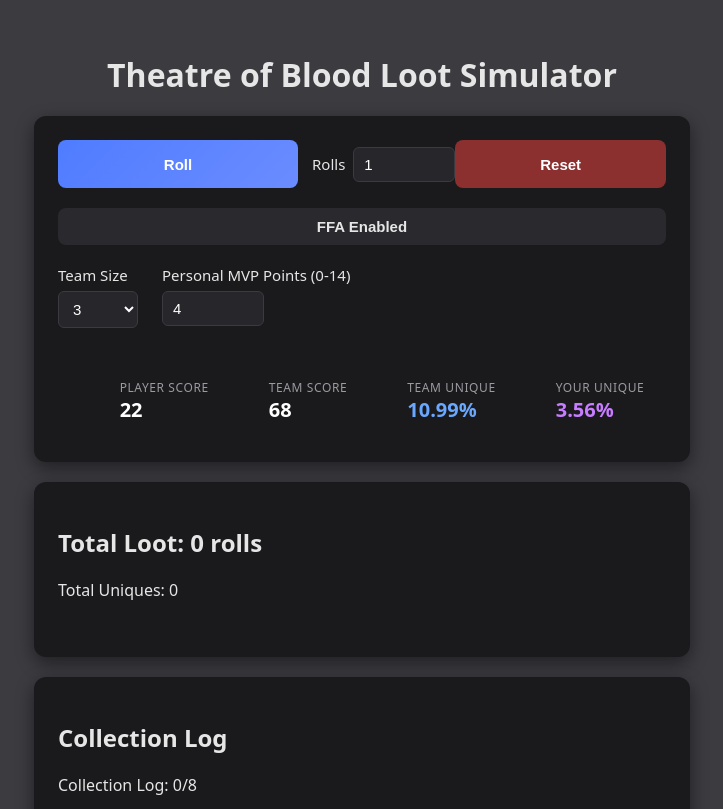
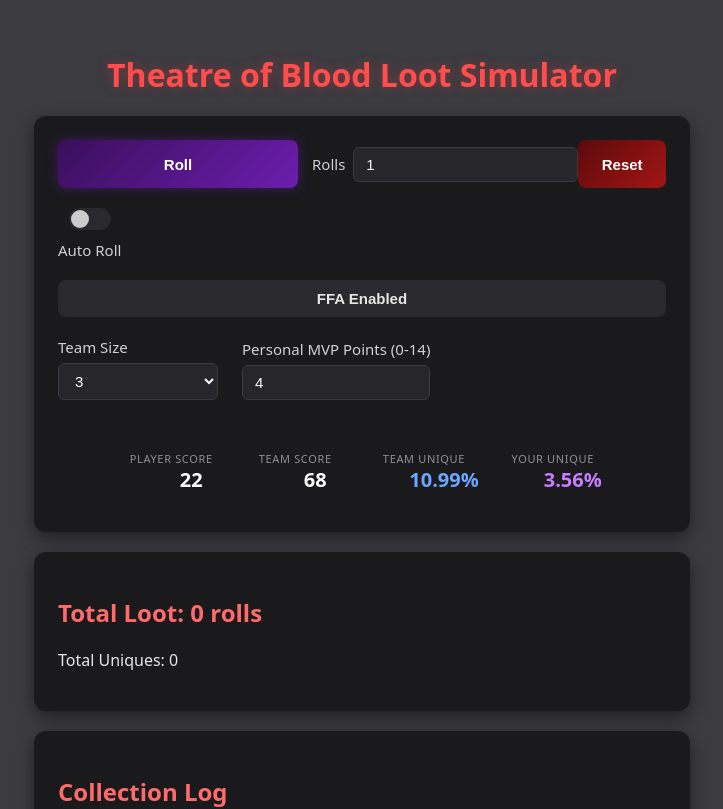
Before and after one commit to OsrsCodeWords/osrs-tob-loot-simulator, a Vue app: page / in a window 1280 px wide. Shown: the top 809 px of the page, without its empty margins (278-1001 px from the left). Built offline with nearby package versions, Linux system fonts and the light colour scheme.

Commit message:
Adding auto roll and styling/UI improvements

```diff
--- a/src/App.vue
+++ b/src/App.vue
@@ -1,5 +1,5 @@
 <script setup lang="ts">
-import { ref, computed } from 'vue';
+import { ref, computed, type Ref } from 'vue';
 import { normalLoot, type Loot } from './normalLoot';
 import { uniqueLoot } from './uniqueLoot';
 
@@ -9,12 +9,13 @@
 
 const TEAM_UNIQUE_CHANCE = 0.1099;
 const MAX_HISTORY = 50;
+
 const PET_ITEM: Loot = {
   id: 999,
   name: 'Lil’ Zik',
   img: '/osrs-tob-loot-simulator/items/lil_zik.png',
   unique: true,
-  weight: 0, // not used
+  weight: 0,
 };
 
 /* -----------------------------
@@ -29,6 +30,11 @@
 const rollAmount = ref(1);
 const rollCount = ref(0);
 
+const autoRollEnabled = ref(false);
+const autoRollStopMode = ref<'any' | 'new' | 'chosen'>('any');
+const selectedUniqueId = ref<number | null>(106);
+const autoRollIntervalId: Ref<number | null> = ref(null);
+
 const ffaEnabled = ref(true);
 const teamSize = ref(3);
 const mvpPoints = ref(4);
@@ -40,6 +46,7 @@
    Computed Values
 ----------------------------- */
 
+const isAutoRolling = computed(() => autoRollIntervalId.value !== null);
 const playerScore = computed(() => 18 + mvpPoints.value);
 const teamScore = computed(() => 14 + teamSize.value * 18);
 
@@ -54,10 +61,7 @@
 
 const totalLoot = computed(() =>
   Object.entries(obtainedCounts.value)
-    .map(([id, count]) => ({
-      id: Number(id),
-      count,
-    }))
+    .map(([id, count]) => ({ id: Number(id), count }))
     .sort((a, b) => b.id - a.id),
 );
 
@@ -79,7 +83,6 @@
 
 function buildWeightTable(table: Loot[]): WeightedEntry[] {
   let cumulative = 0;
-
   return table.map((item) => {
     cumulative += item.weight;
     return { item, cumulative };
@@ -94,14 +97,10 @@
 
 function weightedRollFast(table: WeightedEntry[], totalWeight: number): Loot {
   const roll = Math.random() * totalWeight;
-
   for (const entry of table) {
-    if (roll <= entry.cumulative) {
-      return entry.item;
-    }
+    if (roll <= entry.cumulative) return entry.item;
   }
-
-  return table[0].item;
+  return table[0]!.item;
 }
 
 /* -----------------------------
@@ -111,7 +110,6 @@
 function rollQuantity(item: Loot): number {
   const min = item.minQty ?? 1;
   const max = item.maxQty ?? min;
-
   return Math.floor(Math.random() * (max - min + 1)) + min;
 }
 
@@ -119,9 +117,7 @@
   if (!uniqueDropKc.value.has(itemId)) {
     uniqueDropKc.value.set(itemId, []);
   }
-
   uniqueDropKc.value.get(itemId)!.push(kc);
-  totalUniques.value += 1;
 }
 
 function hasKc(itemId: number) {
@@ -132,18 +128,12 @@
 }
 
 function formatKcList(list: number[]): string {
-  if (list.length <= 15) {
-    return list.join(', ');
-  }
-
-  const start = list.slice(0, 3);
-  const end = list.slice(-5);
-
-  return [...start, '...', ...end].join(', ');
+  if (list.length <= 15) return list.join(', ');
+  return [...list.slice(0, 3), '...', ...list.slice(-5)].join(', ');
 }
 
 /* -----------------------------
-   Purple Logic
+   Roll Logic
 ----------------------------- */
 
 function rollPurple(playerShare: number): boolean {
@@ -153,7 +143,6 @@
     }
     return false;
   }
-
   return Math.random() < computedUniqueChance.value;
 }
 
@@ -162,10 +151,17 @@
 }
 
 /* -----------------------------
-   Public Actions
+   Core Roll Function
 ----------------------------- */
 
-function roll() {
+type RollResult = {
+  uniqueDropped: boolean;
+  uniqueId?: number;
+  isNew?: boolean;
+  petDropped: boolean;
+};
+
+function roll(): RollResult {
   purpleActive.value = false;
 
   const counts = { ...obtainedCounts.value };
@@ -173,29 +169,45 @@
 
   const playerShare = playerScore.value / teamScore.value;
 
+  let result: RollResult = {
+    uniqueDropped: false,
+    petDropped: false,
+    isNew: false,
+  };
+
   for (let i = 0; i < rollAmount.value; i++) {
-    const kc = rollCount.value;
+    const kc = rollCount.value + 1;
+    let petDropped = false;
 
+    /* ---- Pet roll ---- */
     if (rollPet()) {
-      console.log('rolled pet');
-
       petDropKc.value.push(kc);
-
       counts[PET_ITEM.id] = (counts[PET_ITEM.id] || 0) + 1;
       history.unshift(PET_ITEM.id);
+
+      result.petDropped = true;
     }
 
+    /* ---- Unique roll ---- */
     if (rollPurple(playerShare)) {
       const item = weightedRollFast(uniqueWeightTable, uniqueTotalWeight);
       const qty = rollQuantity(item);
+
+      const isNew = !uniqueDropKc.value.has(item.id);
 
       counts[item.id] = (counts[item.id] || 0) + qty;
       history.unshift(item.id);
 
       recordUniqueDrop(item.id, kc);
+      totalUniques.value += 1;
 
       purpleActive.value = true;
+
+      result.uniqueDropped = true;
+      result.uniqueId = item.id;
+      result.isNew = isNew;
     } else {
+      /* ---- Normal rolls ---- */
       for (let j = 0; j < 3; j++) {
         const item = weightedRollFast(normalWeightTable, normalTotalWeight);
         const qty = rollQuantity(item);
@@ -210,9 +222,68 @@
 
   rollHistory.value = [...history, ...rollHistory.value].slice(0, MAX_HISTORY);
   obtainedCounts.value = counts;
+
+  if (autoRollEnabled.value && !autoRollIntervalId.value) {
+    startAutoRoll();
+  }
+
+  return result;
 }
 
+/* -----------------------------
+   Auto Roll Logic
+----------------------------- */
+
+function shouldStopAutoRoll(result: RollResult): boolean {
+  if (!autoRollStopMode.value || (!result.uniqueDropped && !result.petDropped)) {
+    return false;
+  }
+
+  switch (autoRollStopMode.value) {
+    case 'any':
+      return true;
+
+    case 'new':
+      return !!result.isNew;
+
+    case 'chosen':
+      if (selectedUniqueId.value === PET_ITEM.id) {
+        return result.petDropped;
+      }
+
+      return result.uniqueId === selectedUniqueId.value;
+
+    default:
+      return false;
+  }
+}
+
+function startAutoRoll() {
+  if (autoRollIntervalId.value) return;
+
+  autoRollIntervalId.value = setInterval(() => {
+    const result = roll();
+    if (shouldStopAutoRoll(result)) {
+      stopAutoRoll();
+    }
+  }, 50);
+}
+
+function stopAutoRoll() {
+  if (autoRollIntervalId.value) {
+    clearInterval(autoRollIntervalId.value);
+    autoRollIntervalId.value = null;
+  }
+}
+
+/* -----------------------------
+   Reset
+----------------------------- */
+
 function reset() {
+  stopAutoRoll();
+  autoRollEnabled.value = false;
+
   obtainedCounts.value = {};
   rollHistory.value = [];
   uniqueDropKc.value.clear();
@@ -220,6 +291,8 @@
   rollCount.value = 0;
   purpleActive.value = false;
   totalUniques.value = 0;
+  selectedUniqueId.value = 106;
+  autoRollStopMode.value = 'any';
 }
 </script>
 
@@ -232,16 +305,45 @@
     <section class="panel controls">
       <header class="top-controls">
         <div class="roll-group">
-          <button class="primary" @click="roll">Roll</button>
+          <button class="primary" @click="roll" :disabled="isAutoRolling && !autoRollEnabled">
+            {{ isAutoRolling ? 'Rolling...' : 'Roll' }}
+          </button>
 
-          <label class="inline-input">
+          <button v-if="isAutoRolling" class="danger" @click="stopAutoRoll">Stop</button>
+
+          <label v-if="!autoRollEnabled" class="inline-input">
             Rolls
-            <input type="number" v-model.number="rollAmount" min="1" />
+            <input type="number" v-model.number="rollAmount" :disabled="isAutoRolling" min="1" />
           </label>
         </div>
 
         <button class="danger" @click="reset">Reset</button>
       </header>
+
+      <div class="auto-roll-options">
+        <label class="toggle-switch">
+          <input type="checkbox" v-model="autoRollEnabled" />
+          <span class="slider"></span>
+          <span class="toggle-label">Auto Roll</span>
+        </label>
+        <div v-if="autoRollEnabled" class="stop-on-options">
+          <label>Stop On</label>
+          <select v-model="autoRollStopMode">
+            <option value="any">Any Unique</option>
+            <option value="new">New Unique</option>
+            <option value="chosen">Chosen Unique</option>
+          </select>
+          <div v-if="autoRollEnabled && autoRollStopMode === 'chosen'" class="stop-on-options">
+            <label> Target Unique </label>
+            <select v-model.number="selectedUniqueId">
+              <option v-for="item in uniqueLoot" :key="item.id" :value="item.id">
+                {{ item.name }}
+              </option>
+              <option :value="PET_ITEM.id">{{ PET_ITEM.name }}</option>
+            </select>
+          </div>
+        </div>
+      </div>
 
       <button class="toggle" @click="ffaEnabled = !ffaEnabled">
         {{ ffaEnabled ? 'FFA Enabled' : 'FFA Disabled' }}
@@ -250,7 +352,7 @@
       <section class="settings">
         <label>
           Team Size
-          <select v-model.number="teamSize">
+          <select v-model.number="teamSize" :disabled="isAutoRolling">
             <option value="1">1</option>
             <option value="2">2</option>
             <option value="3">3</option>
@@ -291,7 +393,7 @@
     <section class="panel">
       <header>
         <h2>Total Loot: {{ rollCount }} rolls</h2>
-        <span>Total Uniques: {{ totalUniques }}</span>
+        <p>Total Uniques: {{ totalUniques }}</p>
       </header>
 
       <ul class="loot-grid">
@@ -351,6 +453,8 @@
   margin: 0;
 }
 
+/* ---------- Base ---------- */
+
 .main {
   background: radial-gradient(circle at center, #3b3b40 0%, #3b3b40 70%);
   color: #e6e6e6;
@@ -367,55 +471,19 @@
   background: radial-gradient(circle at center, #3b3b40 0%, #6c1dad 70%);
 }
 
+/* ---------- Headings ---------- */
+
 h1 {
   margin-bottom: 20px;
+  color: #ff4d4d;
+  text-shadow: 0 0 12px rgba(255, 60, 60, 0.35);
 }
 
-.buttons button {
-  margin-right: 8px;
+h2 {
+  color: #ff6a6a;
 }
 
-.loot-grid {
-  display: grid;
-  grid-template-columns: repeat(auto-fill, 46px);
-  gap: 1.5rem;
-  align-items: end;
-}
-
-.items-grid {
-  display: grid;
-  grid-template-columns: repeat(auto-fill, 46px);
-  gap: 1.5rem;
-  align-items: end;
-}
-
-.item {
-  position: relative;
-  width: 46px;
-  height: 46px;
-}
-
-img {
-  width: 100%;
-  height: 100%;
-  object-fit: contain;
-  image-rendering: pixelated;
-}
-
-.greyed {
-  filter: grayscale(100%);
-  opacity: 0.35;
-}
-
-.count {
-  position: absolute;
-  bottom: -4px;
-  right: -4px;
-  background: black;
-  padding: 2px 4px;
-  font-size: 12px;
-  border-radius: 4px;
-}
+/* ---------- Panels ---------- */
 
 .panel {
   background: #1a1a1d;
@@ -450,7 +518,26 @@
   display: flex;
   gap: 24px;
   flex-wrap: wrap;
+  align-items: flex-end;
 }
+
+/* ---------- Auto Roll ---------- */
+
+.auto-roll-options {
+  display: flex;
+  flex-wrap: wrap;
+  gap: 1.5rem;
+  align-items: center;
+}
+
+.stop-on-options {
+  display: flex;
+  align-items: center;
+  gap: 0.75rem;
+  flex-wrap: wrap;
+}
+
+/* ---------- Forms ---------- */
 
 label {
   display: flex;
@@ -458,6 +545,7 @@
   gap: 6px;
   font-size: 15px;
   font-weight: 500;
+  color: #d0d0d5;
 }
 
 .inline-input {
@@ -467,24 +555,34 @@
   height: 3rem;
 }
 
-/* ---------- Inputs ---------- */
-
 input,
 select {
   background: #26262b;
   border: 1px solid #3a3a40;
   color: white;
-  padding: 8px 10px;
+  padding: 8px 12px;
   border-radius: 6px;
   font-size: 15px;
-  width: 80px;
+  min-width: 100px;
+}
+
+select {
+  min-width: 160px;
+  max-width: 220px;
+  text-overflow: ellipsis;
 }
 
 input:focus,
 select:focus {
   outline: none;
-  border-color: #6b8cff;
-  box-shadow: 0 0 0 2px rgba(107, 140, 255, 0.25);
+  border-color: #ff4d4d;
+  box-shadow: 0 0 0 2px rgba(255, 60, 60, 0.25);
+}
+
+input:disabled,
+select:disabled {
+  opacity: 0.5;
+  cursor: not-allowed;
 }
 
 /* ---------- Buttons ---------- */
@@ -499,18 +597,36 @@
   transition: all 0.15s ease;
 }
 
+button:disabled {
+  opacity: 0.6;
+  cursor: not-allowed;
+}
+
 button.primary {
-  background: linear-gradient(135deg, #4f7cff, #6b8cff);
+  background: linear-gradient(135deg, #3a0f5c, #6c1dad);
+  color: white;
+  width: 15rem;
+  height: 3rem;
+  box-shadow: 0 0 12px rgba(108, 29, 173, 0.45);
+}
+
+button.primary:hover:not(:disabled) {
+  transform: translateY(-1px);
+  box-shadow: 0 4px 16px rgba(108, 29, 173, 0.65);
+}
+
+button.danger {
+  background: linear-gradient(135deg, #5c0a0a, #a31515);
   color: white;
   width: 15rem;
   height: 3rem;
 }
 
-button.primary:hover {
-  transform: translateY(-1px);
-  box-shadow: 0 4px 10px rgba(0, 0, 0, 0.4);
+button.danger:hover:not(:disabled) {
+  background: linear-gradient(135deg, #7a0f0f, #c21f1f);
 }
 
+/* Toggle button */
 button.toggle {
   background: #2a2a2e;
   color: #e6e6e6;
@@ -520,57 +636,47 @@
   background: #3a3a40;
 }
 
-button.danger {
-  background: #8b2f2f;
-  color: white;
-  width: 15rem;
-  height: 3rem;
+/* ---------- Loot Grids ---------- */
+
+.loot-grid,
+.items-grid {
+  display: grid;
+  grid-template-columns: repeat(auto-fill, 46px);
+  gap: 1.5rem;
+  align-items: end;
 }
 
-button.danger:hover {
-  background: #a33a3a;
+.item {
+  position: relative;
+  width: 46px;
+  height: 46px;
 }
 
-/* ---------- Info text ---------- */
-
-.info {
-  display: flex;
-  gap: 20px;
-  flex-wrap: wrap;
-  font-size: 15px;
-  color: #cfcfcf;
-  align-items: center;
-  justify-content: center;
-  padding-top: 1rem;
+img {
+  width: 100%;
+  height: 100%;
+  object-fit: contain;
+  image-rendering: pixelated;
 }
 
-.stat {
-  display: flex;
-  flex-direction: column;
-  align-items: baseline;
-  justify-content: center;
-  flex-wrap: wrap;
-}
-.stat .label {
-  font-size: 12px;
-  text-transform: uppercase;
-  letter-spacing: 0.05em;
-  color: #9a9aa0;
+.greyed {
+  filter: grayscale(100%);
+  opacity: 0.35;
 }
 
-.stat .value {
-  font-size: 20px;
-  font-weight: 700;
-  color: #ffffff;
+/* ---------- Count Badge ---------- */
+
+.count {
+  position: absolute;
+  bottom: -4px;
+  right: -4px;
+  background: black;
+  padding: 2px 4px;
+  font-size: 12px;
+  border-radius: 4px;
 }
 
-.stat .value.highlight {
-  color: #6aa7ff;
-}
-
-.stat .value.purple {
-  color: #c77dff;
-}
+/* ---------- Tooltip ---------- */
 
 .kc-tooltip {
   position: absolute;
@@ -594,7 +700,96 @@
 .item:hover .kc-tooltip {
   opacity: 1;
 }
+
+/* ---------- Info Panel ---------- */
+
+.info {
+  display: flex;
+  gap: 24px;
+  flex-wrap: wrap;
+  font-size: 15px;
+  color: #cfcfcf;
+  align-items: center;
+  justify-content: center;
+  padding-top: 1rem;
+}
+
+.stat {
+  display: flex;
+  flex-direction: column;
+  align-items: center;
+  min-width: 100px;
+}
+
+.stat .label {
+  font-size: 11px;
+  text-transform: uppercase;
+  letter-spacing: 0.06em;
+  color: #8f8f95;
+}
+
+.stat .value {
+  font-size: 20px;
+  font-weight: 700;
+  color: #ffffff;
+}
+
+.stat .value.highlight {
+  color: #6aa7ff;
+}
+
+.stat .value.purple {
+  color: #c77dff;
+}
+
+/* ---------- Toggle Switch ---------- */
+
+.toggle-switch {
+  display: flex;
+  align-items: center;
+  gap: 10px;
+  cursor: pointer;
+}
+
+.toggle-switch input {
+  display: none;
+}
+
+.slider {
+  position: relative;
+  width: 42px;
+  height: 22px;
+  background: #2a2a2e;
+  border-radius: 999px;
+  transition: background 0.25s ease;
+}
+
+.slider::before {
+  content: '';
+  position: absolute;
+  width: 18px;
+  height: 18px;
+  left: 2px;
+  top: 2px;
+  background: #ccc;
+  border-radius: 50%;
+  transition: transform 0.25s ease;
+}
+
+.toggle-switch input:checked + .slider {
+  background: linear-gradient(135deg, #7a0f0f, #c21f1f);
+}
+
+.toggle-switch input:checked + .slider::before {
+  transform: translateX(20px);
+  background: white;
+}
+
+/* ---------- Lists ---------- */
+
 ul {
-  list-style-type: none;
+  list-style: none;
+  padding: 0;
+  margin: 0;
 }
 </style>
```
